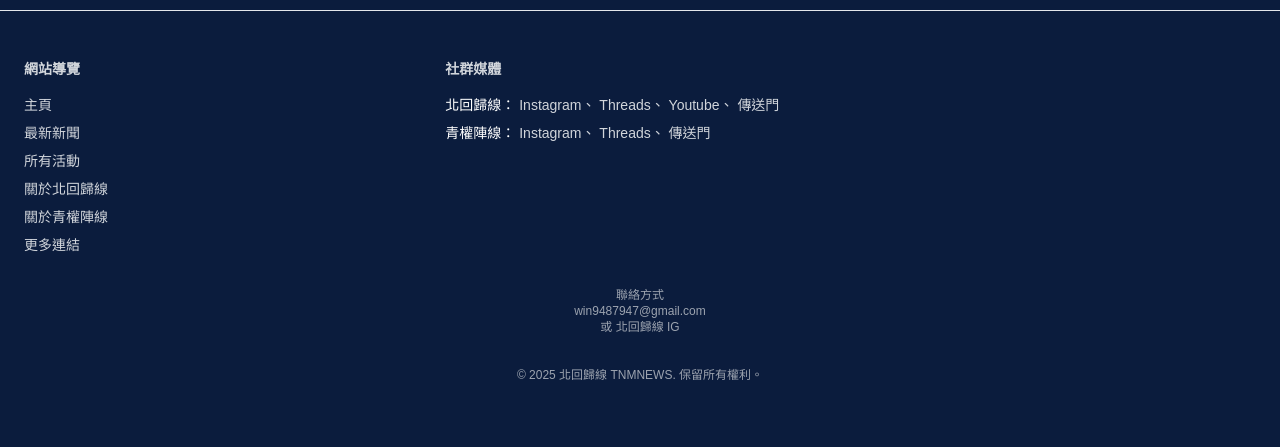
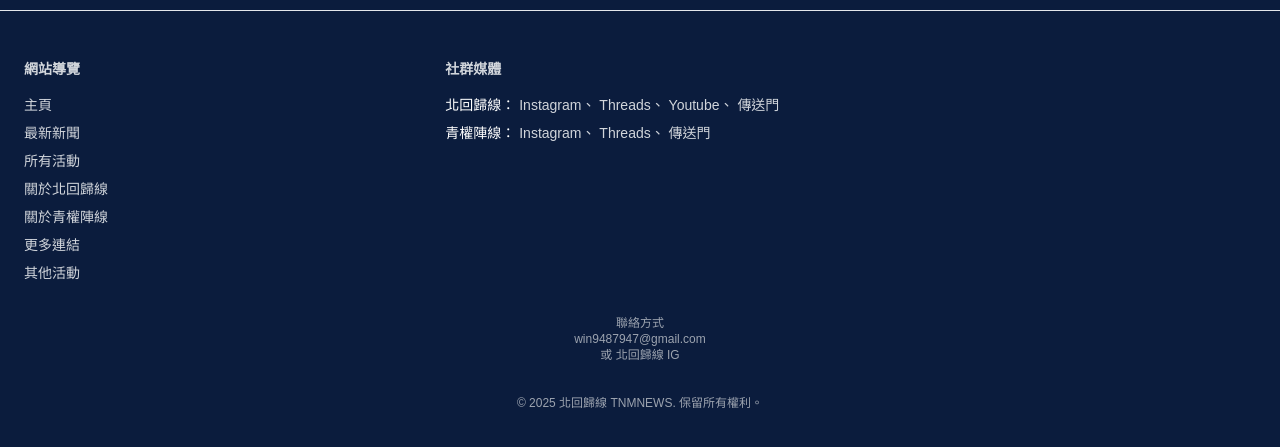
Before and after one commit to win9487947/tnmnews, a plain HTML site: page index.html in a window 1280 px wide. Shown: the part 3052-3499 px from the top of the page. Drawn offline with nearby package versions, Linux system fonts and the light colour scheme.

Commit message:
1220新聞更新

```diff
--- a/index.html
+++ b/index.html
@@ -226,6 +226,8 @@
         <li><a href="about-tnm.html" class="hover:text-[#FFD95A] hover:scale-105 transition inline-block">關於北回歸線</a></li>
         <li><a href="about-youthfront.html" class="hover:text-[#FFD95A] hover:scale-105 transition inline-block">關於青權陣線</a></li>
         <li><a href="links.html" class="hover:text-[#FFD95A] hover:scale-105 transition inline-block">更多連結</a></li>
+        <li><a href="links.html" class="hover:text-[#FFD95A] hover:scale-105 transition inline-block">其他活動</a></li>
+
       </ul>
     </div>
     <div>
```
Also changed, not shown: news/20251220-1-image.png (added), 2 other files.
